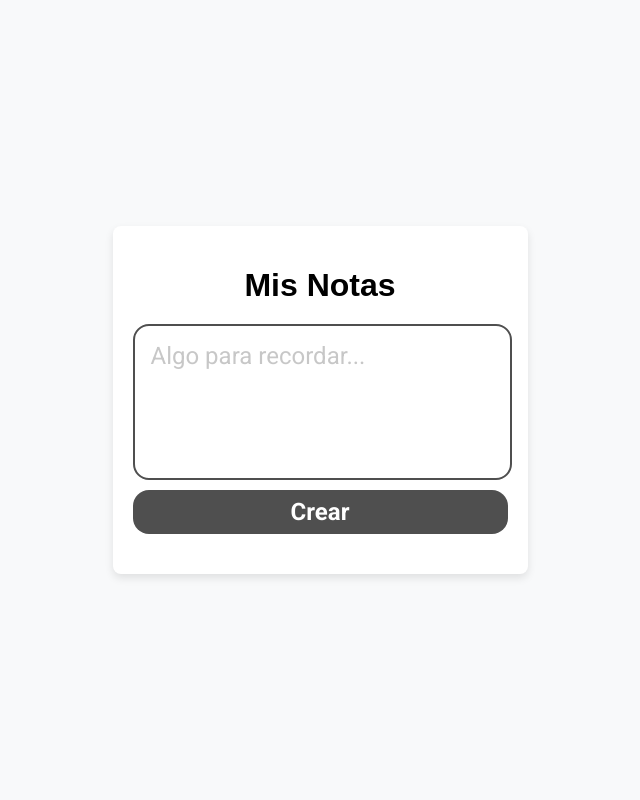
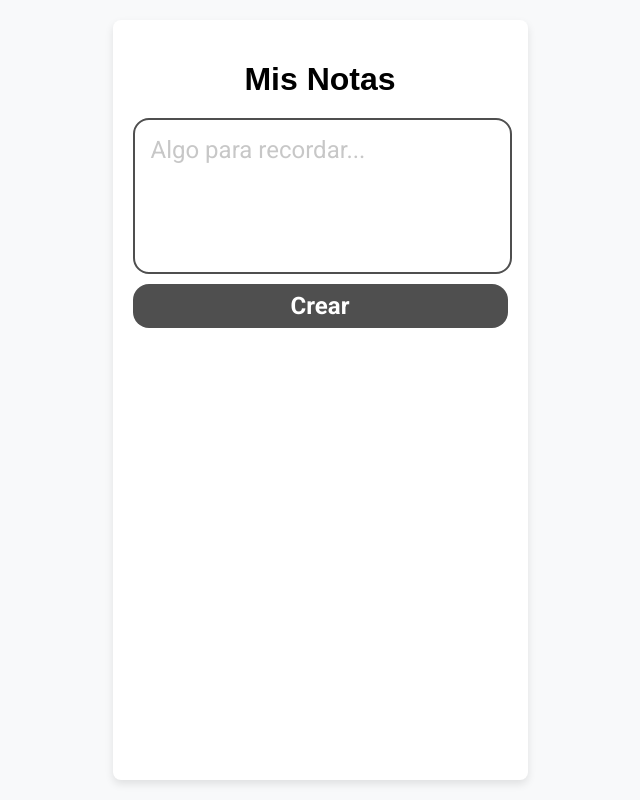
Before and after one commit to francescasilva/proyectotru, a plain HTML site: page index.html in a window 1280 px wide. Shown: the whole page, without its empty margins (320-960 px from the left). Drawn offline with Linux system fonts and the light colour scheme.

Commit message:
se arreglo el container

```diff
--- a/index.css
+++ b/index.css
@@ -15,6 +15,9 @@ body {
     padding: 20px;
     box-shadow: 0 4px 8px rgba(0, 0, 0, 0.1);
     border-radius: 8px;
+    height: 90%;
+    max-height: 748px;
+
 }
 
 h1 {
@@ -64,6 +67,7 @@ button:hover {
     background-color: #ad00b3;
 }
 
+
 .note {
     margin: 15px 0;
     padding: 15px;
```
